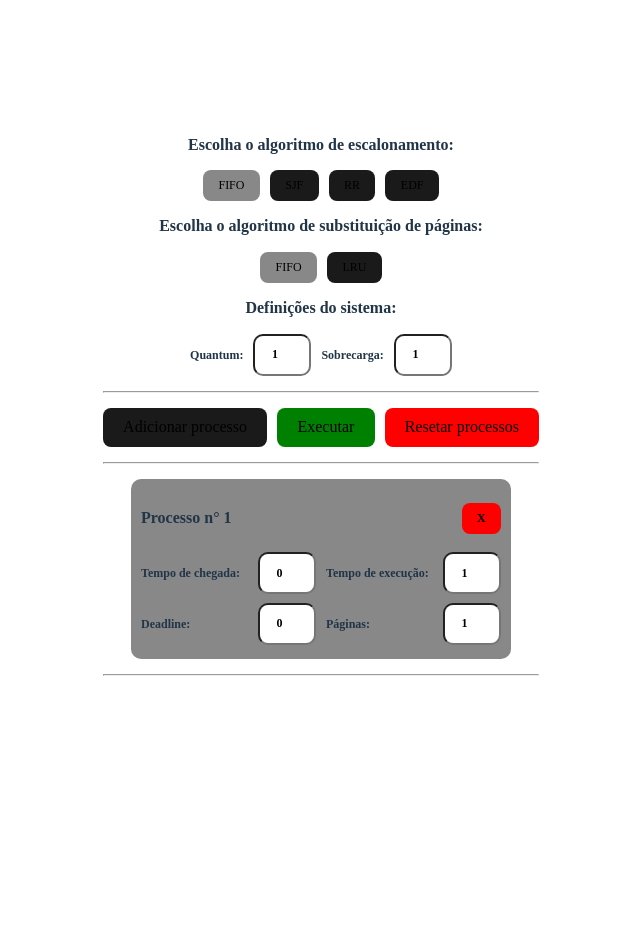
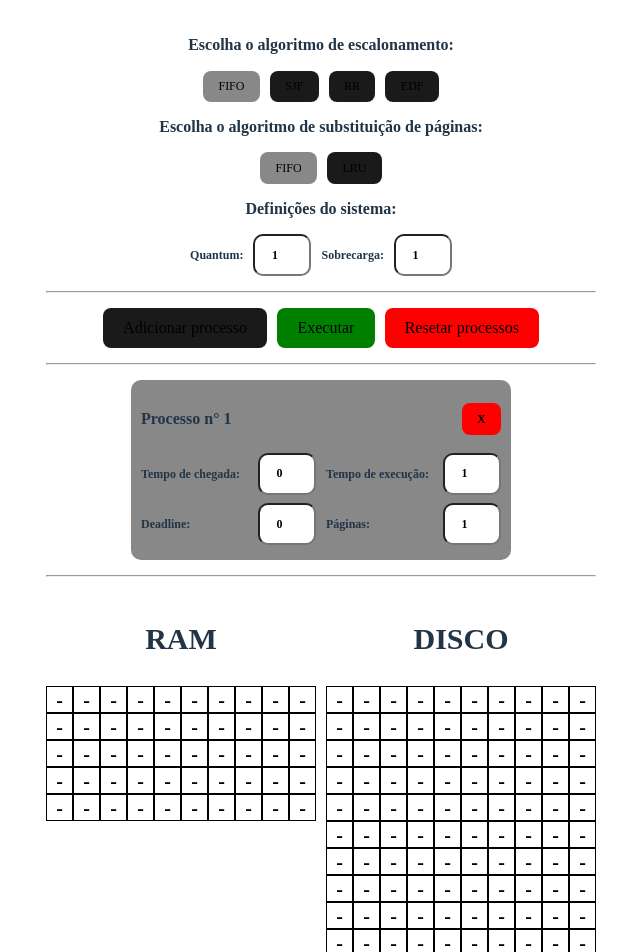
Before and after one commit to BeHaga/so_mata_58, a React (Vite) app in the folder trabalho_principal_so/: page / in a window 1280 px wide. Shown: the top 952 px of the page, without its empty margins (319-959 px from the left). Before the commit the page ends 800 px from the top, so only its background shows below. Built offline with nearby package versions, Linux system fonts and the light colour scheme.

Commit message:
Adição da estrutura da RAM e Disco, novas regras de limitações nos inputs

```diff
--- a/trabalho_principal_so/src/App.css
+++ b/trabalho_principal_so/src/App.css
@@ -29,6 +29,17 @@
 
 .graficoGantt {
   padding-bottom: 1rem;
+  display: flex;
+  flex-direction: column;
+  align-items: flex-start;
+}
+
+.areaGrafico {
+  /* display: flex;
+  flex-direction: column;
+  align-items: flex-start; */
+  overflow-x: auto;
+  overflow-y: hidden;
 }
 
 .grafico {
@@ -66,6 +77,19 @@
   flex-wrap: wrap;
 }
 
+.paginacao {
+  display: flex;
+  flex-direction: row;
+  justify-content:space-around;
+  align-items: flex-start;
+  gap: 1rem;
+  padding: 1rem 0;
+}
+
+.paginacao>section>h2 {
+  font-size: 3rem;
+}
+
 /* .logo {
   height: 6em;
   padding: 1.5em;
--- a/trabalho_principal_so/src/App.tsx
+++ b/trabalho_principal_so/src/App.tsx
@@ -6,6 +6,8 @@ import './App.css'
 import Processos from './components/processos/processos.tsx'
 import Escolhas from './components/escolhas/escolhas.tsx'
 import Quadrado from './components/quadrado/quadrado.tsx'
+import Ram from './components/ram/ram.tsx'
+import Disco from './components/disco/disco.tsx'
 import Efifo from './algoritmos/Efifo.tsx'
 import Esjf from './algoritmos/Esjf.tsx'
 import Err from './algoritmos/Err.tsx'
@@ -113,6 +115,7 @@ function App() {
         <section className='graficoGantt'>
           <h2>Gráfico de Gantt do algoritmo {escalonadorSelecionado}</h2>
           <h2>Turnaround do algoritmo {escalonadorSelecionado}: {logica?.tempoMedio}</h2>
+          <section className='areaGrafico'>
             <div>
               {logica?.matriz.map((log, index) => (
                 <div className='grafico' key={index}>
@@ -133,6 +136,7 @@ function App() {
                 ))}
               </div>
             </div>
+          </section>
         </section>
       )}
       {exibirGrafico && (
@@ -155,6 +159,34 @@ function App() {
         ))}
       </div>
       <hr />
+      <div className='paginacao'>
+        <section>
+          <h2>RAM</h2>
+          <Ram/>
+          <Ram/>
+          <Ram/>
+          <Ram/>
+          <Ram/>
+        </section>
+        <section>
+          <h2>DISCO</h2>
+          <Disco/>
+          <Disco/>
+          <Disco/>
+          <Disco/>
+          <Disco/>
+          <Disco/>
+          <Disco/>
+          <Disco/>
+          <Disco/>
+          <Disco/>
+          <Disco/>
+          <Disco/>
+          <Disco/>
+          <Disco/>
+          <Disco/>
+        </section>
+      </div>
       {/* <Processos></Processos> */}
 
 
--- /dev/null
+++ b/trabalho_principal_so/src/components/disco/disco.css
@@ -0,0 +1,5 @@
+* {
+    font-size: 10px;
+    font-family: 'DM Sans';
+    font-weight: 700;
+}
--- /dev/null
+++ b/trabalho_principal_so/src/components/disco/disco.tsx
@@ -0,0 +1,18 @@
+import './disco.css';
+
+export default function Disco() {
+    return (
+        <div className='paginacaoLinha'>
+        <div className='quadradoPaginacao'>-</div>
+        <div className='quadradoPaginacao'>-</div>
+        <div className='quadradoPaginacao'>-</div>
+        <div className='quadradoPaginacao'>-</div>
+        <div className='quadradoPaginacao'>-</div>
+        <div className='quadradoPaginacao'>-</div>
+        <div className='quadradoPaginacao'>-</div>
+        <div className='quadradoPaginacao'>-</div>
+        <div className='quadradoPaginacao'>-</div>
+        <div className='quadradoPaginacao'>-</div>
+        </div>
+    )
+}
--- a/trabalho_principal_so/src/components/escolhas/escolhas.tsx
+++ b/trabalho_principal_so/src/components/escolhas/escolhas.tsx
@@ -72,8 +72,13 @@ export default function Escolhas({escalonamento, paginacao, quantum, sobrecarga,
                         min="1"
                         // defaultValue={1}
                         value={valorQuantum}
-                        // onChange={(e) => setValorQuantum(Number(e.target.value))}
-                        onChange={(e) => handleChange("quantum", Number(e.target.value))}
+                        onChange={(e) => {
+                            const input = e.target;
+                            if (Number(input.value) < 1) {
+                                input.value = "1"
+                            }
+                            handleChange("quantum", Number(input.value))}
+                        }
                     />
                 </div>
                 <div className='definicao'>
@@ -87,8 +92,13 @@ export default function Escolhas({escalonamento, paginacao, quantum, sobrecarga,
                         min="1"
                         // defaultValue={1}
                         value={valorSobrecarga}
-                        // onChange={(e) => setValorSobrecarga(Number(e.target.value))}
-                        onChange={(e) => handleChange("sobrecarga", Number(e.target.value))}
+                        onChange={(e) => {
+                            const input = e.target;
+                            if (Number(input.value) < 1) {
+                                input.value = "1"
+                            }
+                            handleChange("sobrecarga", Number(input.value))}
+                        }
                     />
                 </div>
             </div>
--- a/trabalho_principal_so/src/components/processos/processos.tsx
+++ b/trabalho_principal_so/src/components/processos/processos.tsx
@@ -46,7 +46,13 @@ export default function Processos({ numero, onDelete, onUpdate, tempoDeChegada,
                         min="0"
                         // defaultValue={0}
                         value={chegada}
-                        onChange={(e) => handleChange("tempoDeChegada", Number(e.target.value))}
+                        onChange={(e) => {
+                            const input = e.target;
+                            if (Number(input.value) < 0) {
+                                input.value = "0"
+                            }
+                            handleChange("tempoDeChegada", Number(input.value))}
+                        }
                     />
                 </div>
                 <div className='coluna'>
@@ -60,7 +66,13 @@ export default function Processos({ numero, onDelete, onUpdate, tempoDeChegada,
                         min="1"
                         // defaultValue={1}
                         value={execucao}
-                        onChange={(e) => handleChange("tempoDeExecucao", Number(e.target.value))}
+                        onChange={(e) => {
+                            const input = e.target;
+                            if (Number(input.value) < 1) {
+                                input.value = "1"
+                            }
+                            handleChange("tempoDeExecucao", Number(input.value))}
+                        }
                     />
                 </div>
             </div>
@@ -76,7 +88,13 @@ export default function Processos({ numero, onDelete, onUpdate, tempoDeChegada,
                         min="0"
                         // defaultValue={0}
                         value={valorDeadline}
-                        onChange={(e) => handleChange("deadline", Number(e.target.value))}
+                        onChange={(e) => {
+                            const input = e.target;
+                            if (Number(input.value) < 0) {
+                                input.value = "0"
+                            }
+                            handleChange("deadline", Number(input.value))}
+                        }
                     />
                 </div>
                 <div className='coluna'>
@@ -88,9 +106,18 @@ export default function Processos({ numero, onDelete, onUpdate, tempoDeChegada,
                         // id=""
                         placeholder="paginas"
                         min="1"
+                        max="10"
                         // defaultValue={1}
                         value={qtdPaginas}
-                        onChange={(e) => handleChange("paginas", Number(e.target.value))}
+                        onChange={(e) => {
+                            const input = e.target;
+                            if (Number (input.value) > 10) {
+                                input.value = "10";
+                            } else if (Number(input.value) < 1) {
+                                input.value = "1"
+                            }
+                            handleChange("paginas", Number(input.value))}
+                        }
                     />
                 </div>
             </div>
--- /dev/null
+++ b/trabalho_principal_so/src/components/ram/ram.css
@@ -0,0 +1,30 @@
+* {
+    font-size: 10px;
+    font-family: 'DM Sans';
+    font-weight: 700;
+}
+
+.section {
+    display: flex;
+    flex-direction: column;
+    justify-content: center;
+    align-items: center;
+}
+
+.paginacaoLinha {
+    display: flex;
+}
+
+.quadradoPaginacao {
+    display: flex;
+    justify-content: center;
+    align-items: center;
+
+    height: 2.5rem;
+    width: 2.5rem;
+    background: #fff;
+    border-color: red;
+    border: solid 0.1rem;
+    font-size: 2rem;
+    color: #000;
+}
--- /dev/null
+++ b/trabalho_principal_so/src/components/ram/ram.tsx
@@ -0,0 +1,18 @@
+import './ram.css';
+
+export default function Ram() {
+    return (
+        <div className='paginacaoLinha'>
+            <div className='quadradoPaginacao'>-</div>
+            <div className='quadradoPaginacao'>-</div>
+            <div className='quadradoPaginacao'>-</div>
+            <div className='quadradoPaginacao'>-</div>
+            <div className='quadradoPaginacao'>-</div>
+            <div className='quadradoPaginacao'>-</div>
+            <div className='quadradoPaginacao'>-</div>
+            <div className='quadradoPaginacao'>-</div>
+            <div className='quadradoPaginacao'>-</div>
+            <div className='quadradoPaginacao'>-</div>
+        </div>
+    )
+}
```
Lines whose indentation alone changed are shown as unchanged.
